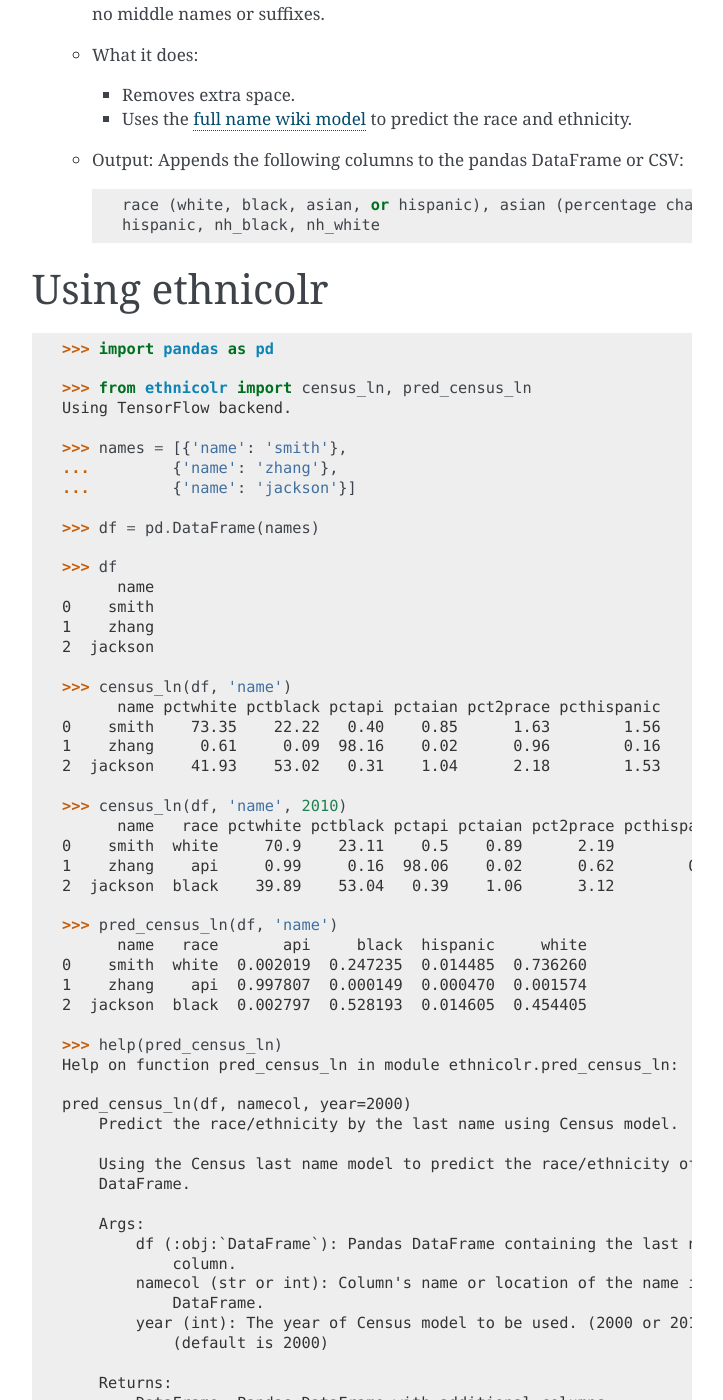
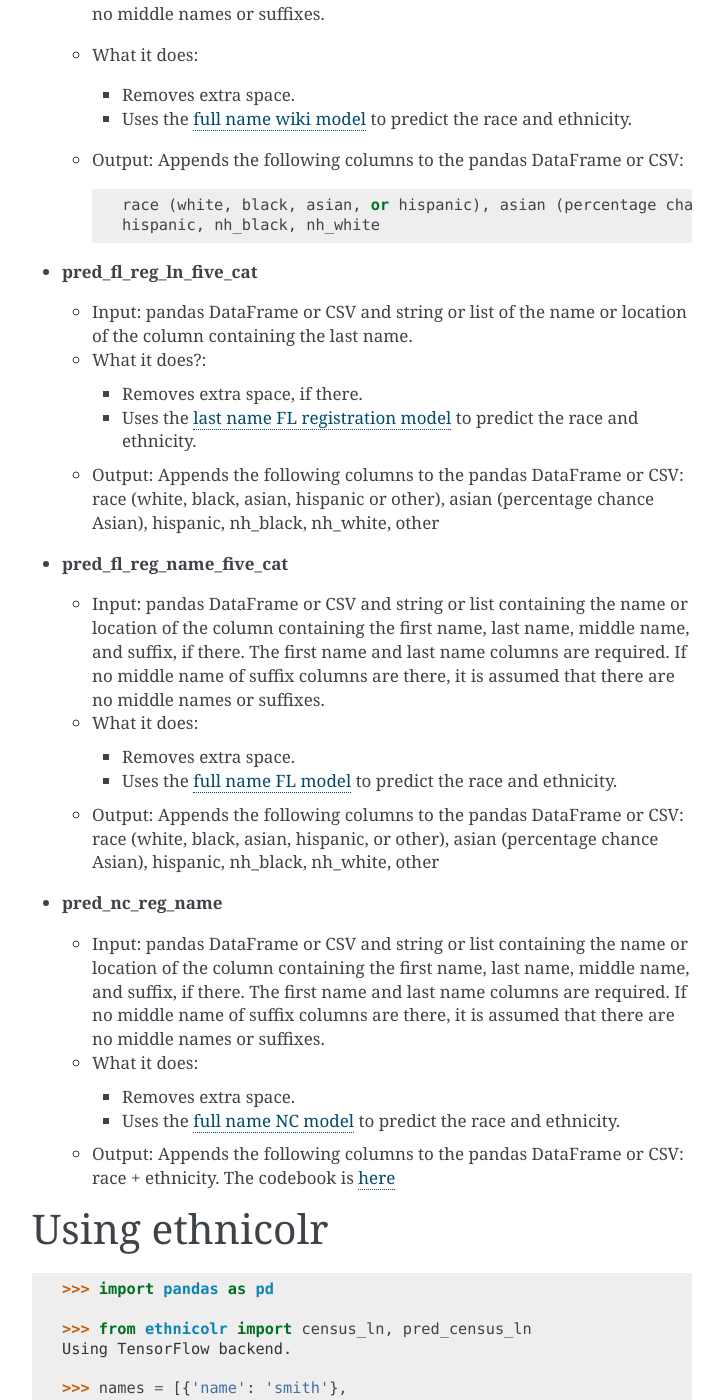
Before and after one commit to appeler/ethnicolr, a Sphinx documentation site: the page built from docs/source/ethnicolr.rst, in a window 1280 px wide and 1400 px high, scrolled down 3805 px. Shown: the whole window, without its empty margins (388-1111 px from the left). Built offline with Sphinx 7.4.7, drawn with Linux system fonts in a browser that asks for light colours.

Commit message:
update docs

```diff
--- a/docs/source/ethnicolr.rst
+++ b/docs/source/ethnicolr.rst
@@ -201,6 +201,59 @@
         race (white, black, asian, or hispanic), asian (percentage chance Asian),
         hispanic, nh_black, nh_white
 
+-  **pred\_fl\_reg\_ln\_five\_cat**
+
+   -  Input: pandas DataFrame or CSV and string or list of the name or location
+      of the column containing the last name.
+
+   -  What it does?:
+
+      -  Removes extra space, if there.
+      -  Uses the `last name FL registration
+         model <ethnicolr/models/ethnicolr_keras_lstm_fl_voter_ln_5classes_100k.ipynb>`__ to predict the race
+         and ethnicity.
+
+   -  Output: Appends the following columns to the pandas DataFrame or CSV:
+      race (white, black, asian, hispanic or other), asian (percentage chance Asian),
+      hispanic, nh_black, nh_white, other
+
+-  **pred\_fl\_reg\_name\_five\_cat**
+
+   -  Input: pandas DataFrame or CSV and string or list containing the name or
+      location of the column containing the first name, last name, middle
+      name, and suffix, if there. The first name and last name columns are
+      required. If no middle name of suffix columns are there, it is
+      assumed that there are no middle names or suffixes.
+
+   -  What it does:
+
+      -  Removes extra space.
+      -  Uses the `full name FL
+         model <ethnicolr/models/ethnicolr_keras_lstm_fl_voter_ln_5classes_100k.ipynb>`__ to predict the
+         race and ethnicity.
+
+   -  Output: Appends the following columns to the pandas DataFrame or CSV:
+      race (white, black, asian, hispanic, or other), asian (percentage chance Asian),
+      hispanic, nh_black, nh_white, other
+
+-  **pred\_nc\_reg\_name**
+
+   -  Input: pandas DataFrame or CSV and string or list containing the name or
+      location of the column containing the first name, last name, middle
+      name, and suffix, if there. The first name and last name columns are
+      required. If no middle name of suffix columns are there, it is
+      assumed that there are no middle names or suffixes.
+
+   -  What it does:
+
+      -  Removes extra space.
+      -  Uses the `full name NC
+         model <ethnicolr/models/ethnicolr_keras_lstm_nc_12_cat_model.ipynb>`__ to predict the
+         race and ethnicity.
+
+   -  Output: Appends the following columns to the pandas DataFrame or CSV:
+      race + ethnicity. The codebook is `here <https://github.com/appeler/nc_race_ethnicity>`__
+
 
 Using ethnicolr
 ----------------
```
Also changed, not shown: README.rst (+36 -0 lines).
